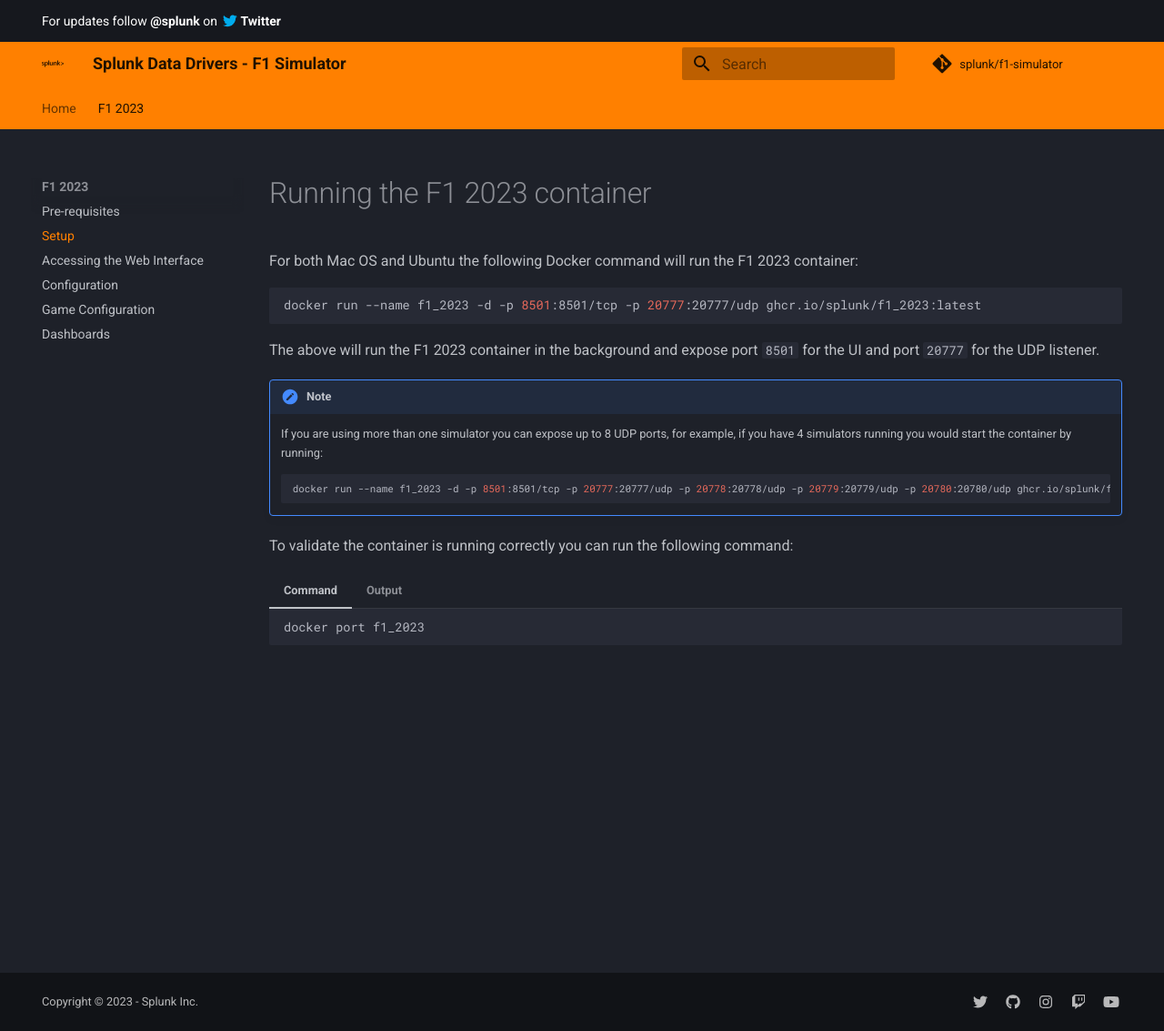
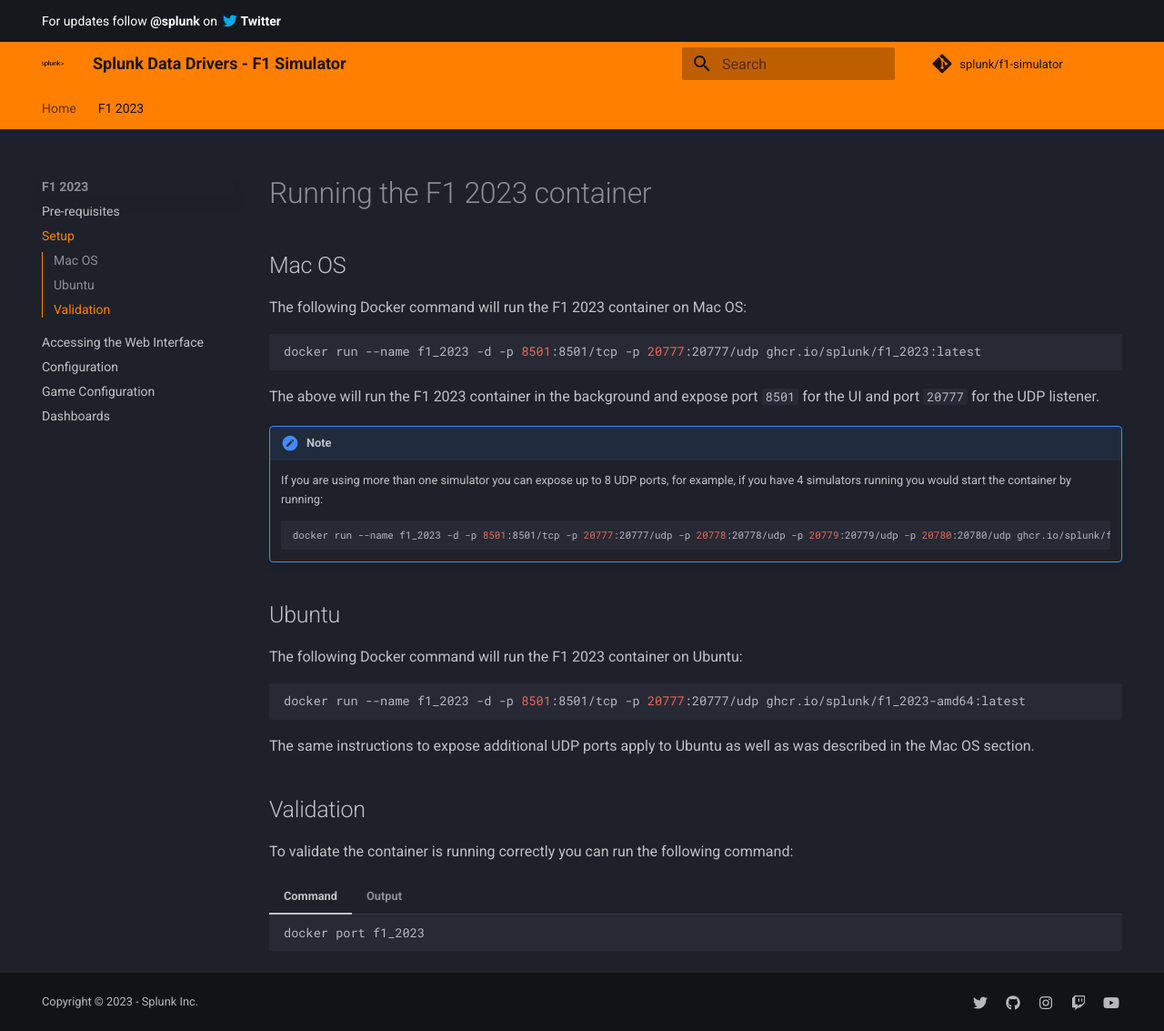
Before and after one commit to splunk/f1-simulator, an MkDocs documentation site: the page built from docs/f1_2023/setup.md, in a window 1280 px wide and 1133 px high. Shown: the whole window at 91% size. Built offline with MkDocs 1.6.1 and Material for MkDocs 9.7.7, drawn with Linux system fonts in a browser that asks for light colours; comment, search, counter and statistics services are not loaded.

Commit message:
Support for Ubuntu

````diff
--- a/docs/f1_2023/setup.md
+++ b/docs/f1_2023/setup.md
@@ -1,6 +1,8 @@
 # Running the F1 2023 container
 
-For both Mac OS and Ubuntu the following Docker command will run the F1 2023 container:
+## Mac OS
+
+The following Docker command will run the F1 2023 container on Mac OS:
 
 ```bash
 docker run --name f1_2023 -d -p 8501:8501/tcp -p 20777:20777/udp ghcr.io/splunk/f1_2023:latest
@@ -16,6 +18,18 @@
     docker run --name f1_2023 -d -p 8501:8501/tcp -p 20777:20777/udp -p 20778:20778/udp -p 20779:20779/udp -p 20780:20780/udp ghcr.io/splunk/f1_2023:latest
     ```
 
+## Ubuntu
+
+The following Docker command will run the F1 2023 container on Ubuntu:
+
+```bash
+docker run --name f1_2023 -d -p 8501:8501/tcp -p 20777:20777/udp ghcr.io/splunk/f1_2023-amd64:latest
+```
+
+The same instructions to expose additional UDP ports apply to Ubuntu as well as was described in the Mac OS section.
+
+## Validation
+
 To validate the container is running correctly you can run the following command:
 
 === "Command"
````
